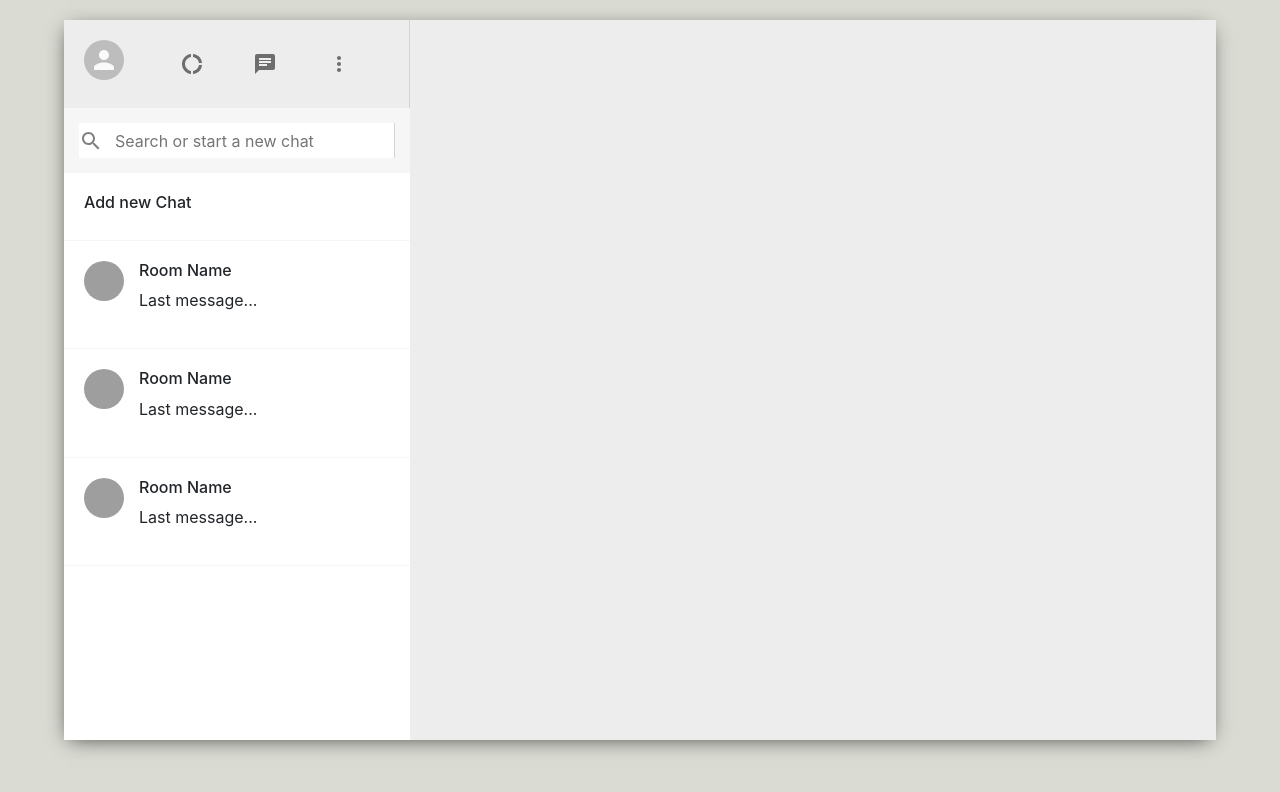
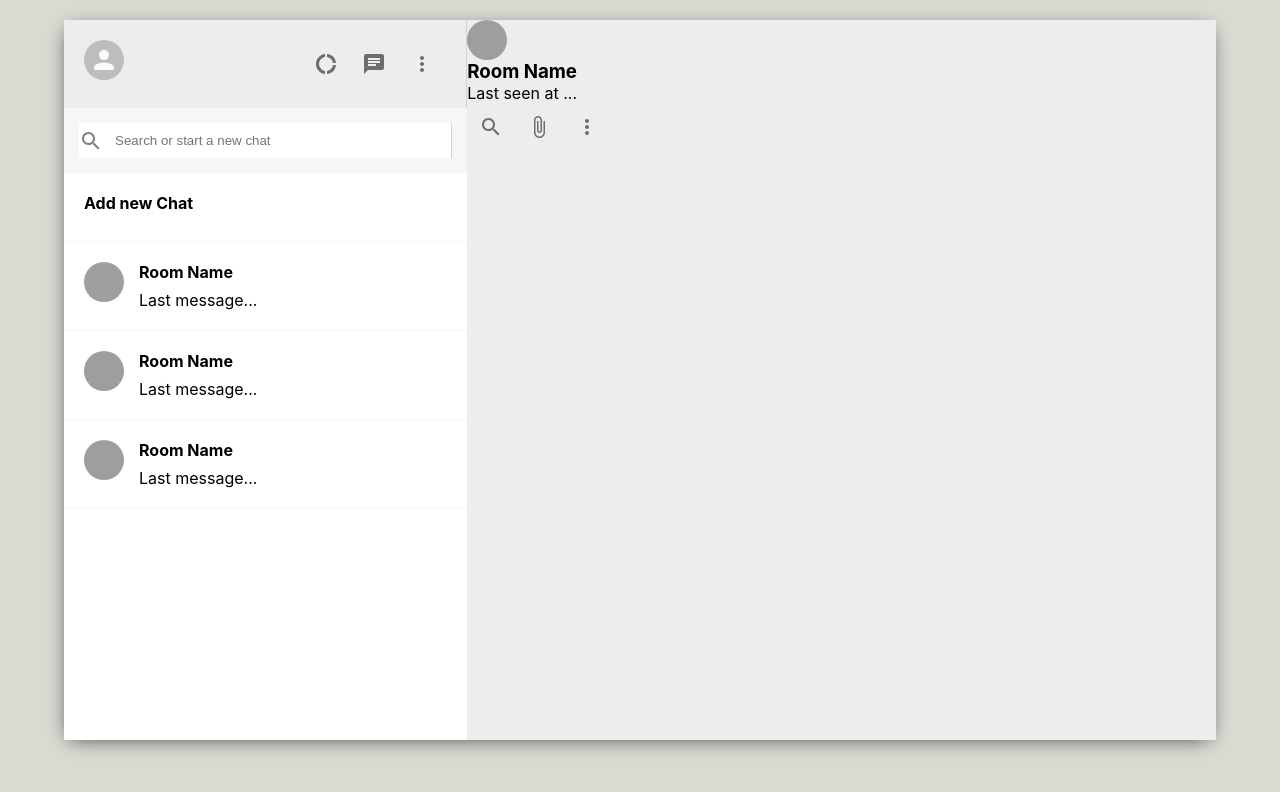
Before and after one commit to AyoTheInspired/inspired-whatsapp, a React (Create React App) app: page / in a window 1280 px wide. Shown: the top 792 px of the page. Built offline with nearby package versions, Linux system fonts and the light colour scheme; grey boxes are pictures that could not be loaded.

Commit message:
Added chat screen header

```diff
--- a/src/App.js
+++ b/src/App.js
@@ -1,12 +1,14 @@
 import "./App.css";
-import "bootstrap/dist/css/bootstrap.min.css";
+// import "bootstrap/dist/css/bootstrap.min.css";
 import Sidebar from "./components/Sidebar";
+import Chat from "./components/Chat";
 
 function App() {
 	return (
 		<div className="App">
 			<div className="app__body">
 				<Sidebar />
+				<Chat />
 			</div>
 		</div>
 	);
--- /dev/null
+++ b/src/components/Chat.css
@@ -0,0 +1,3 @@
+.chat {
+	flex: 0.65;
+}
--- /dev/null
+++ b/src/components/Chat.js
@@ -0,0 +1,45 @@
+import React, { useEffect, useState } from "react";
+import { Avatar, IconButton } from "@material-ui/core";
+import MoreVertIcon from "@material-ui/icons/MoreVert";
+import SearchOutlinedIcon from "@material-ui/icons/SearchOutlined";
+import AttachFileIcon from "@material-ui/icons/AttachFile";
+
+import "./Chat.css";
+
+function Chat() {
+	const [seed, setSeed] = useState("");
+
+	useEffect(() => {
+		setSeed(Math.floor(Math.random() * 5000));
+	}, []);
+
+	return (
+		<div className="chat">
+			<div className="chat__header">
+				<Avatar src={`https://avatars.dicebear.com/api/human/${seed}.svg`} />
+				<div className="chat__headerInfo">
+					<h3>Room Name</h3>
+					<p>Last seen at ...</p>
+				</div>
+
+				<div className="chat__headerRight">
+					<IconButton>
+						<SearchOutlinedIcon />
+					</IconButton>
+
+					<IconButton>
+						<AttachFileIcon />
+					</IconButton>
+
+					<IconButton>
+						<MoreVertIcon />
+					</IconButton>
+				</div>
+			</div>
+			<div className="chat__body"></div>
+			<div className="chat__footer"></div>
+		</div>
+	);
+}
+
+export default Chat;
--- a/src/components/Sidebar.css
+++ b/src/components/Sidebar.css
@@ -1,5 +1,5 @@
 .sidebar {
-	flex: 0.3;
+	flex: 0.35;
 	display: flex;
 	flex-direction: column;
 }
@@ -44,7 +44,7 @@
 }
 
 .sidebar__headerRight .MuiSvgIcon-root {
-	margin-right: 2vw;
+	/* margin-right: 2vw; */
 	font-size: 24px !important;
 }
 
```
